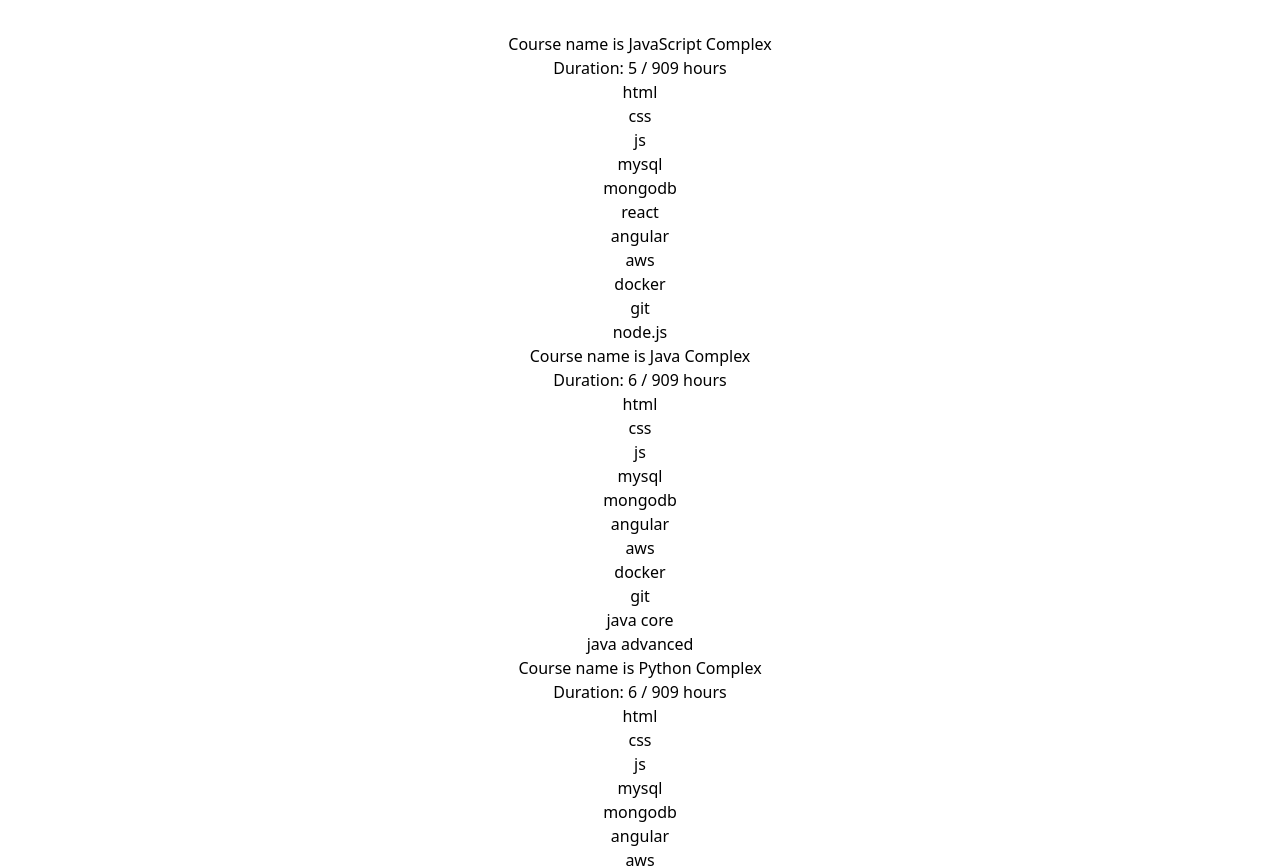
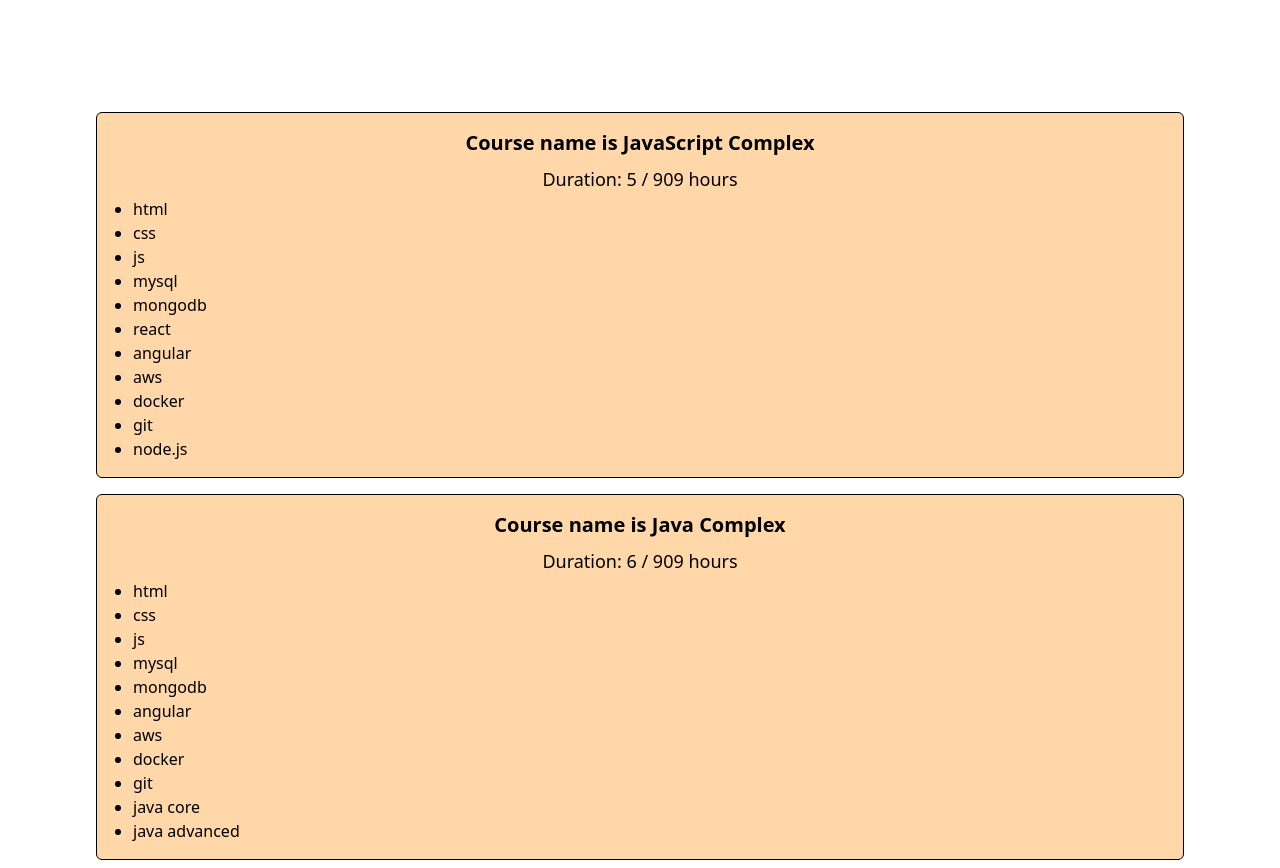
Before and after one commit to KotSerhii/react-2025-test, a React (Vite) app: page / in a window 1280 px wide. Shown: the top 868 px of the page. Built offline with nearby package versions, Linux system fonts and the light colour scheme.

Commit message:
Commit HomeWork1 Task4 add style

```diff
--- a/src/components/CourseComponent/CourseComponent.tsx
+++ b/src/components/CourseComponent/CourseComponent.tsx
@@ -6,12 +6,12 @@ type MyPropsType={
 }
 const CourseComponent:FC<MyPropsType>=({course})=>{
     return(
-  <div>
-<h2>Course name is {course.title}</h2>
-<p>Duration: {course.monthDuration} / {course.hourDuration} hours</p>
-      <ul>
+  <div className='border rounded-md bg-orange-200 p-4 my-4'>
+<h2 className='text-xl font-bold mb-2'>Course name is {course.title}</h2>
+<p className='text-lg mb-1'>Duration: {course.monthDuration} / {course.hourDuration} hours</p>
+      <ul className='list-disc ml-5'>
           {course.modules.map((module, index)=>
-              <li key={index}>{module}</li>)}
+              <li className='text-left' key={index}>{module}</li>)}
       </ul>
   </div>
     )
--- a/src/components/CoursesList/CoursesList.tsx
+++ b/src/components/CoursesList/CoursesList.tsx
@@ -4,7 +4,7 @@ import {coursesArray} from '../../data/CoursesArray';
 
 const CoursesList = () => {
     return (
-        <div>
+        <div className='p-16'>
             {
                 coursesArray.map((course, index) => <CourseComponent key={index} course={course}/>)
             }
```
